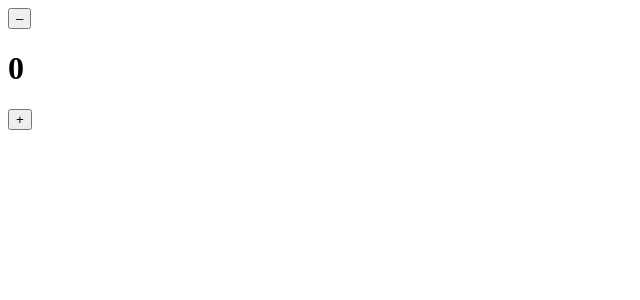
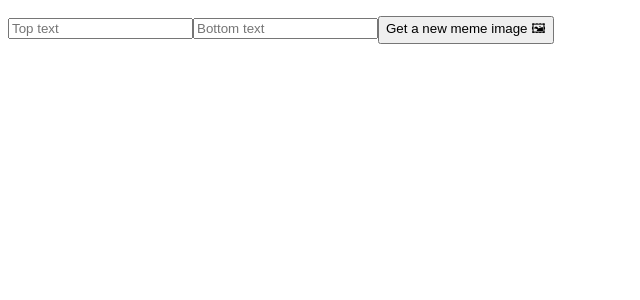
Before and after one commit to kunda4/meme-generator, a React app: page / in a window 1280 px wide. Shown: the top 300 px of the page, without its empty margins (0-640 px from the left). Built offline with nearby package versions, Linux system fonts and the light colour scheme; the HTML template or start-up script is replaced by a standard one.

Commit message:
Add image by using useState in meme component

```diff
--- a/src/App.jsx
+++ b/src/App.jsx
@@ -2,13 +2,14 @@ import { useState } from 'react'
 import reactLogo from './assets/react.svg'
 import viteLogo from '/vite.svg'
 import './App.css'
-import CounterPractice from './components/counterPractice'
+
+import Meme from './components/Meme'
 function App() {
 
 
   return (
     <>
-    <CounterPractice/>
+    <Meme/>
     </>
   )
 }
--- a/src/components/Meme.jsx
+++ b/src/components/Meme.jsx
@@ -3,11 +3,14 @@ import memesData from "../memesData"
 
 let url
 export default function Meme() {
+
+    const [memeImage, setMemeImage] = React.useState("")
     function getMemeImage(){
         const memesArray = memesData.data.memes
         const randomNumber = Math.floor(Math.random()* memesArray.length)
-         url = memesArray[randomNumber].url
-        console.log(url)
+        //  url = memesArray[randomNumber].url
+        // console.log(url)
+        setMemeImage(memesArray[randomNumber].url)
     }
     return (
         <main>
@@ -30,6 +33,7 @@ export default function Meme() {
                     Get a new meme image 🖼
                 </button>
             </div>
+           <img src={memeImage} alt="" />
         </main>
     )
 }
--- a/src/components/counterPractice.jsx
+++ b/src/components/counterPractice.jsx
@@ -2,13 +2,13 @@ import React from "react"
 
 export default function CounterPractice() {
 
-    function Add(){
+     const [count, setCount] = React.useState(0)
+     function Add(){
         setCount(prevCount => prevCount+1)
     }
     function Substract(){
         setCount(prevCount=> prevCount-1)
     }
-     const [count, setCount] = React.useState(0)
     return (
         <div className="counter">
             <button className="counter--minus" onClick={Substract}>–</button>
```
Also changed, not shown: src/style.css (+4 -4 lines).
